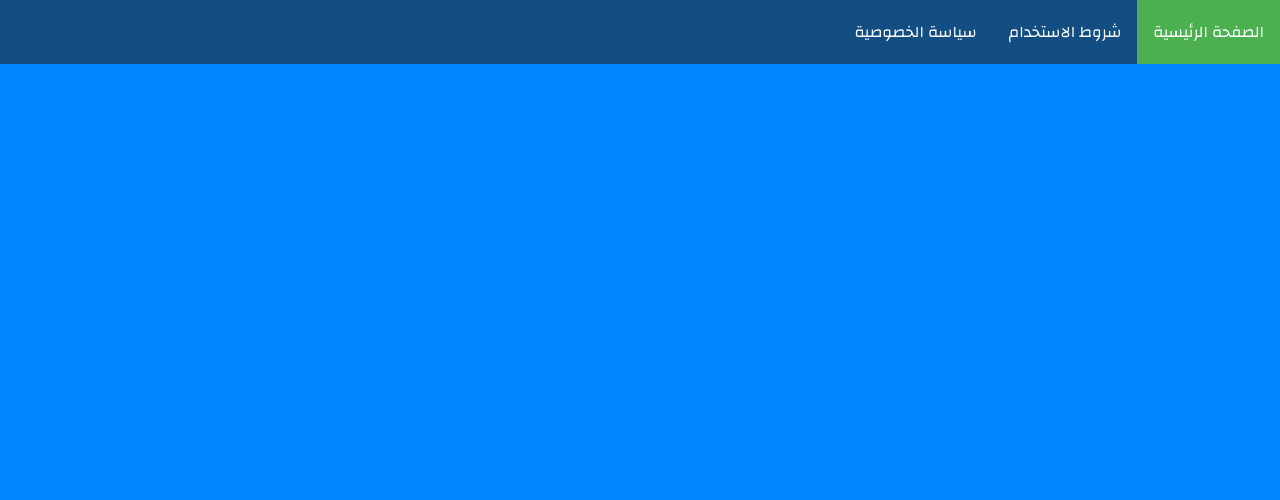
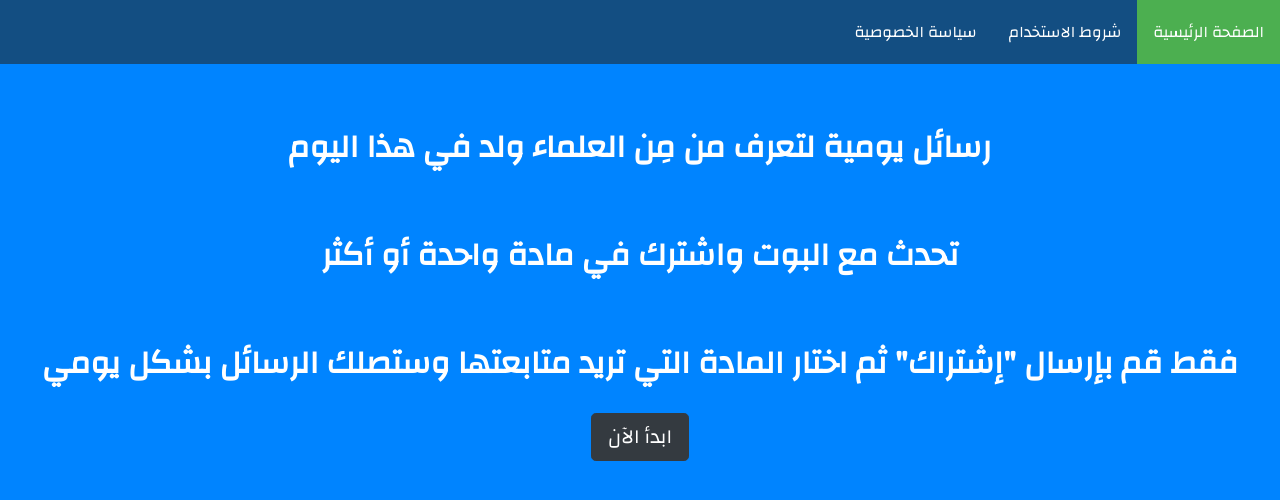
Before and after one commit to 0xSaltyHash/chatbot, a plain HTML site: page templates/index.html in a window 1280 px wide. Drawn offline with nearby package versions, Linux system fonts and the light colour scheme.

Commit message:
add some content to landing page and some styling

```diff
--- a/static/style.css
+++ b/static/style.css
@@ -4,6 +4,38 @@ body {
 	margin: 0;
 	font-family: Changa;
 }
+
+@keyframes messages {
+    0% {
+		opacity: 0;
+		margin-bottom: 0;
+
+	}
+    100% {
+		opacity: 1;
+		margin-top: 60px;
+		margin-bottom: 0;
+	}
+}
+
+
+@keyframes btn {
+	0% {opacity: 0;}
+	25% {opacity: 0;}
+	50% {opacity: 0.5;}
+	100% {opacity: 1;}
+}
+
+a {
+	text-decoration: none;
+	color: #fff;
+}
+
+a:hover {
+	text-decoration: none;
+	color: #fff;
+}
+
 
 ul {
 	list-style: none;
@@ -14,7 +46,7 @@ ul {
 }
 nav {
 	background-color: #134e82;
-	margin: 0;
+	margin: 0 0 0 0;
     padding: 0;
 	display: block;
 }
@@ -40,3 +72,20 @@ li a:hover {
 .active {
     background-color: #4CAF50;
 }
+
+.messages {
+	text-align: center;
+	font-size: 2em;
+	color: #fff;
+	font-weight: bold;
+	animation-name: messages;
+	animation-duration: 2s;
+	animation-fill-mode: forwards;
+}
+
+.bot-link {
+	margin: 25px;
+	animation-name: btn;
+	animation-duration: 3s;
+	animation-fill-mode: forwards;
+}
--- a/templates/index.html
+++ b/templates/index.html
@@ -13,11 +13,30 @@
 	<!--navigation bar-->
 	<nav>
 		<ul>
-			<li> <a class="active" href="#">الصفحة الرئيسية</a></li>
+			<li> <a class="active" href="index.html">الصفحة الرئيسية</a></li>
 			<li><a href="#">شروط الاستخدام</a></li>
 			<li><a href="#">سياسة الخصوصية</a></li>
 		</ul>
 	</nav>
+
+	<!--content-->
+	<main>
+		<div>
+			<p class="messages">
+				رسائل يومية لتعرف من مِن العلماء ولد في هذا اليوم
+			</p>
+			<p class="messages">
+				تحدث مع البوت واشترك في مادة واحدة أو أكثر
+			</p>
+			<p class="messages">
+				فقط قم بإرسال "إشتراك" ثم اختار المادة التي تريد متابعتها وستصلك الرسائل بشكل يومي
+			</p>
+			<div class="text-center bot-link">
+				<button type="button" class="btn btn-dark btn-lg"><a href="http://m.me/377876502743595" target="_blank">ابدأ الآن</a></button>
+			</div>
+		</div>
+	</main>
+
     <!-- Optional JavaScript -->
     <!-- jQuery first, then Popper.js, then Bootstrap JS -->
     <script src="https://code.jquery.com/jquery-3.3.1.slim.min.js" integrity="sha384-q8i/X+965DzO0rT7abK41JStQIAqVgRVzpbzo5smXKp4YfRvH+8abtTE1Pi6jizo" crossorigin="anonymous"></script>
```
